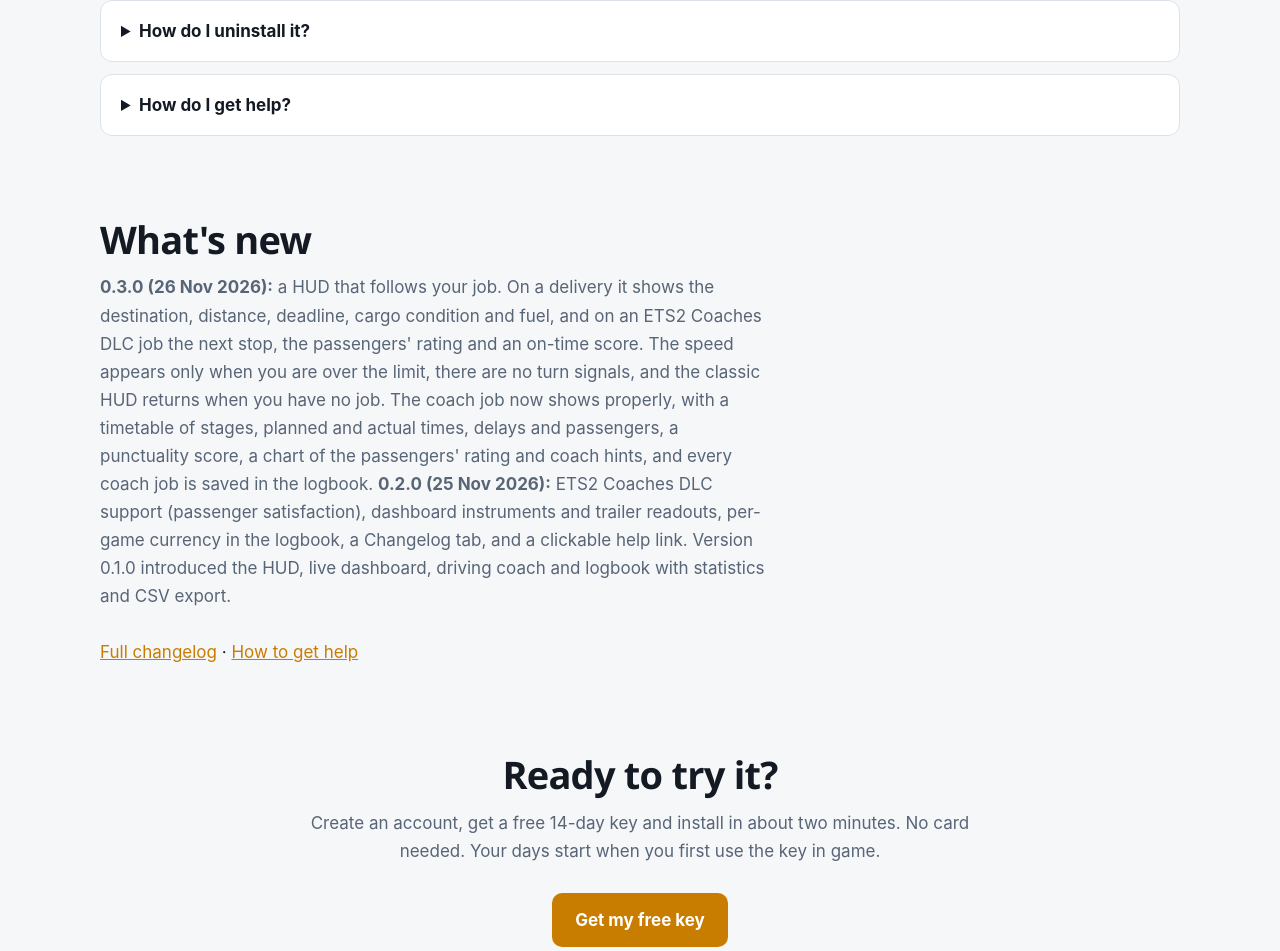
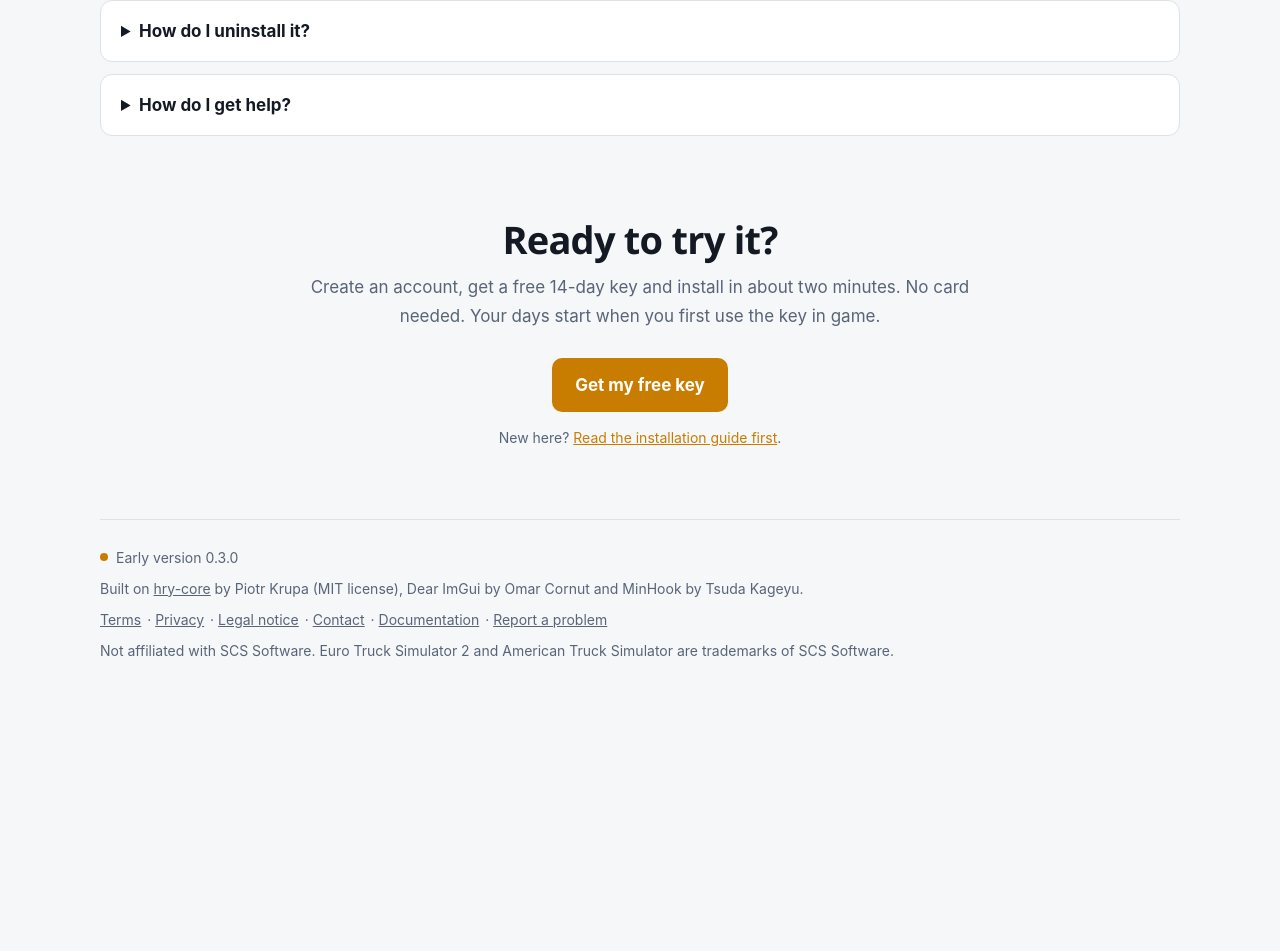
Before and after one commit to TheCodingDad-TisonK/tcd-codriver, a plain HTML site: page index.html in a window 1280 px wide. Shown: the part 7009-7960 px from the top of the page. After the commit the page ends 7711 px from the top, so only its background shows below. Drawn offline with Linux system fonts and the light colour scheme.

Commit message:
Update the website

```diff
--- a/index.html
+++ b/index.html
@@ -175,12 +175,6 @@
   <details><summary>How do I get help?</summary><p>Use the contact form on this site. Attach the end of <code>Documents\hry_core\ets2\hry_core.log</code> (or <code>...\ats\hry_core.log</code>) right after the problem, plus a screenshot. Do not post keys or email addresses in public GitHub issues.</p></details>
 </section>
 
-<section id="updates">
-  <h2>What's new</h2>
-  <p class="sub"><b>0.3.0 (26 Nov 2026):</b> a HUD that follows your job. On a delivery it shows the destination, distance, deadline, cargo condition and fuel, and on an ETS2 Coaches DLC job the next stop, the passengers' rating and an on-time score. The speed appears only when you are over the limit, there are no turn signals, and the classic HUD returns when you have no job. The coach job now shows properly, with a timetable of stages, planned and actual times, delays and passengers, a punctuality score, a chart of the passengers' rating and coach hints, and every coach job is saved in the logbook. <b>0.2.0 (25 Nov 2026):</b> ETS2 Coaches DLC support (passenger satisfaction), dashboard instruments and trailer readouts, per-game currency in the logbook, a Changelog tab, and a clickable help link. Version 0.1.0 introduced the HUD, live dashboard, driving coach and logbook with statistics and CSV export.</p>
-  <p><a href="https://github.com/TheCodingDad-TisonK/tcd-codriver-docs/blob/main/docs/changelog.md">Full changelog</a> &middot; <a href="https://github.com/TheCodingDad-TisonK/tcd-codriver-docs#support">How to get help</a></p>
-</section>
-
 <div class="final">
   <h2>Ready to try it?</h2>
   <p class="sub" style="margin-inline:auto">Create an account, get a free 14-day key and install in about two minutes. No card needed. Your days start when you first use the key in game.</p>
```
